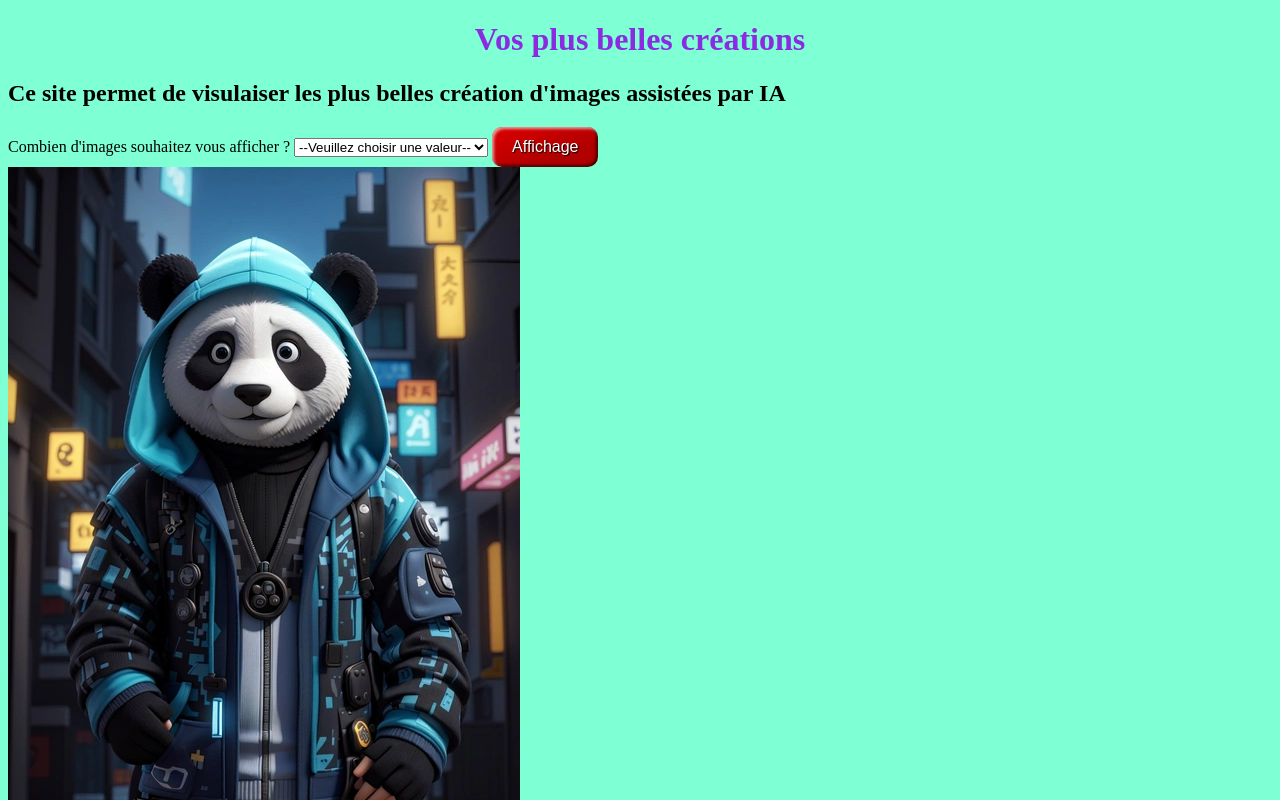
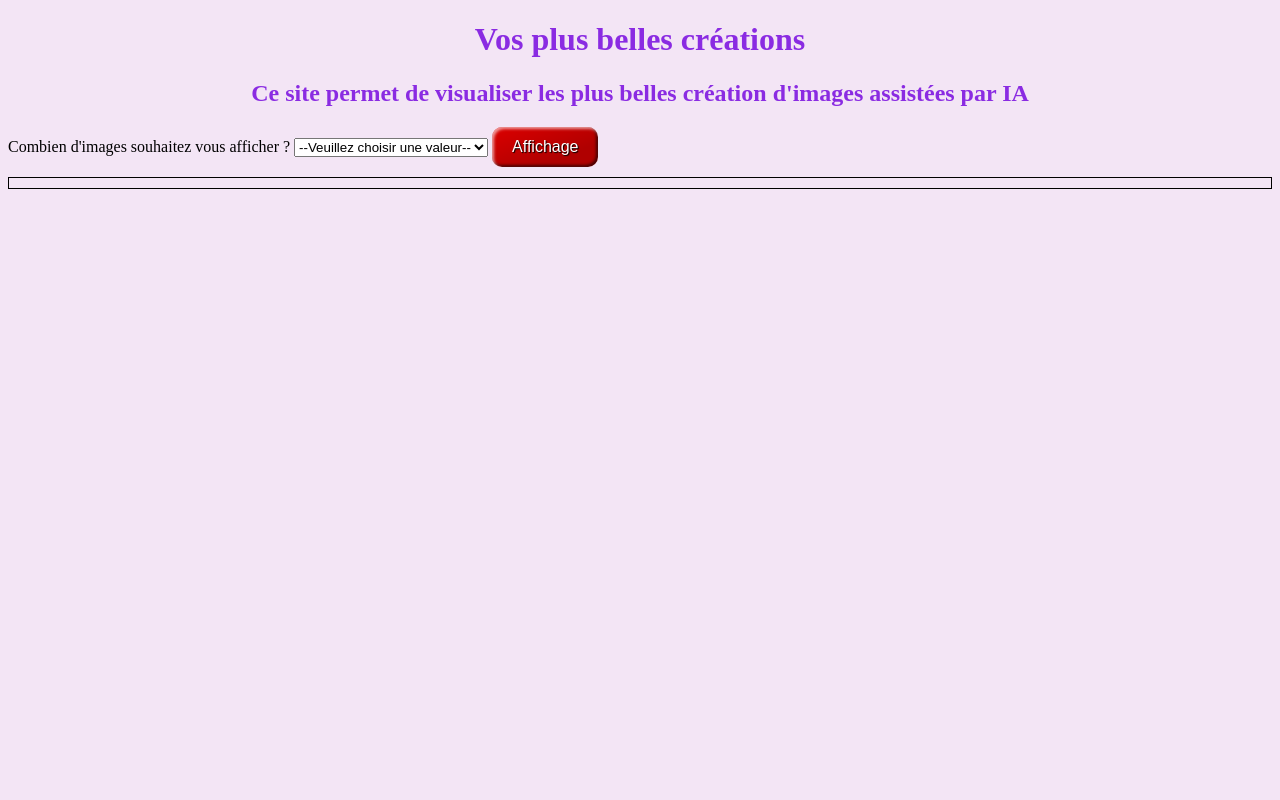
Before and after one commit to Entropie67/JS_Introduction, a plain HTML site: page index.html in a window 1280 px wide. Both pictures are taken after a click on the button "Affichage". Shown: the top 800 px of the page. Drawn offline with Linux system fonts and the light colour scheme.

Commit message:
plusieurs images

```diff
--- a/css/style.css
+++ b/css/style.css
@@ -1,5 +1,5 @@
 body {
-    background-color: aquamarine;
+    background-color: #f3e5f5;
 }
 
 h1 {
@@ -7,8 +7,23 @@ h1 {
     text-align: center;
 }
 
+h2 {
+    color: blueviolet;
+    text-align: center;
+
+}
 #affichages {
     display: none;
+    margin-top: 10px;
+    padding: 5px;
+    border: solid 1px black;
+}
+
+.img {
+    width: 25%;
+    height: 25%;
+    border-radius: 5px;
+    margin: 5px;
 }
 
 
--- a/index.html
+++ b/index.html
@@ -8,7 +8,7 @@
     <body id='body'>
 
         <h1 id="abc">Vos plus belles créations</h1>
-        <h2 id="bl">Ce site permet de visulaiser les plus belles création d'images assistées par IA</h2>
+        <h2 id="bl">Ce site permet de visualiser les plus belles création d'images assistées par IA</h2>
 
         <label for="nombre-select">Combien d'images souhaitez vous afficher ?</label>
         <select name="nombre" id="nombre-select">
@@ -22,7 +22,7 @@
         </select>
         <input class="styled" id="run" type="button" value="Affichage" />
         <div id="affichages">
-            <img class="img" src="images/panda_cool.jpg" alt="image1">
+
         </div>
 
 
--- a/js/script.js
+++ b/js/script.js
@@ -5,9 +5,15 @@ const validation = document.getElementById('run');
 
 // On ajoute un écouteur d'évènement sur l'élément HTML qui a pour ID "run"
 validation.addEventListener('click', () => {
-    alert('Hello World');
     let affichage = document.getElementById('affichages');
     affichage.style.display = "block";
+    let selectElmt = document.getElementById('nombre-select');
+    console.log(selectElmt.value);
+    let k = selectElmt.value;
+    for (let i = 0; i < k; i++) {
+        affichage.innerHTML += `<img class="img" src="images/${i}.jpg" alt="image1">`;
+    }
+
 });
 
 
```
Also changed, not shown: images/0.jpg (renamed from images/panda_cool.jpg), images/1.jpg (added), images/2.jpg (added), images/4.jpg (added), images/5.jpg (added).
